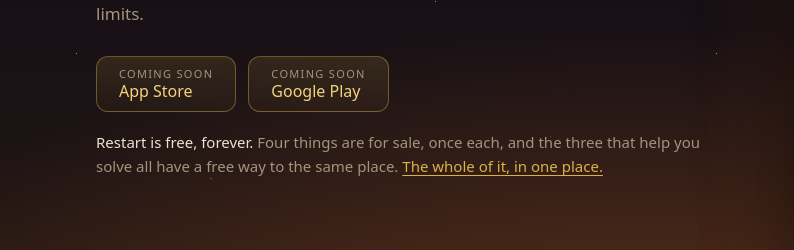
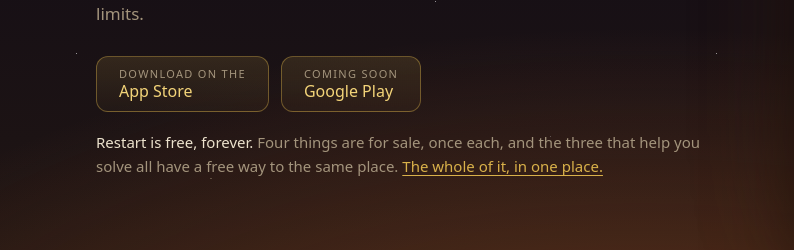
Before and after one commit to pmajor74/majorcomputing-site, a plain HTML site: page public/index.html in a window 1280 px wide. Shown: the part 560-810 px from the top of the page, 0-794 px from the left. Drawn offline with Linux system fonts and the light colour scheme.

Commit message:
The App Store badges link to the live listing
Only this change, made in the served copy: the game repository's site/
also carries the Complete Sands Bundle's wording, which waits until the
bundle is approved; the next publish_site.ps1 brings both across.

Co-Authored-By: Claude Opus 5.5 <noreply@anthropic.com>

```diff
--- a/public/index.html
+++ b/public/index.html
@@ -136,6 +136,10 @@
     font-size: 16px; line-height: 1.25; color: var(--gilt);
   }
   .badge small { color: var(--dim); font-size: 11px; letter-spacing: .12em; text-transform: uppercase; }
+  /* A badge that is a real link: a store the game is live in. */
+  a.badge { text-decoration: none; transition: border-color .2s, background .2s; }
+  a.badge:hover, a.badge:focus-visible { border-color: rgba(243,212,121,.85);
+    background: linear-gradient(180deg, rgba(217,177,74,.24), rgba(217,177,74,.08)); }
   .free { margin: 18px 0 0; color: var(--dim); font-size: 15px; }
   .free b { color: var(--ink); font-weight: normal; }
 
@@ -280,7 +284,7 @@
         pour the wrong way. A soundtrack you can <a href="#feel">feel in your hand</a>. And nothing to
         lose: no lives, no timers, no move limits.</p>
       <div class="badges">
-        <span class="badge"><small>Coming soon</small>App&nbsp;Store</span>
+        <a class="badge live" href="https://apps.apple.com/us/app/colored-sands-of-egypt/id6806325573" rel="noopener"><small>Download on the</small>App&nbsp;Store</a>
         <span class="badge"><small>Coming soon</small>Google&nbsp;Play</span>
       </div>
       <p class="free"><b>Restart is free, forever.</b> Four things are for sale, once
@@ -505,7 +509,7 @@
     <p class="lede" style="margin-inline:auto">Made in British Columbia, Canada, by one developer
       who got tired of being nickel-and-dimed by sorting games.</p>
     <div class="badges">
-      <span class="badge"><small>Coming soon</small>App&nbsp;Store</span>
+      <a class="badge live" href="https://apps.apple.com/us/app/colored-sands-of-egypt/id6806325573" rel="noopener"><small>Download on the</small>App&nbsp;Store</a>
       <span class="badge"><small>Coming soon</small>Google&nbsp;Play</span>
     </div>
     <p class="langs">In English, French, Spanish, German, Italian, Polish, Portuguese, Turkish,
```
